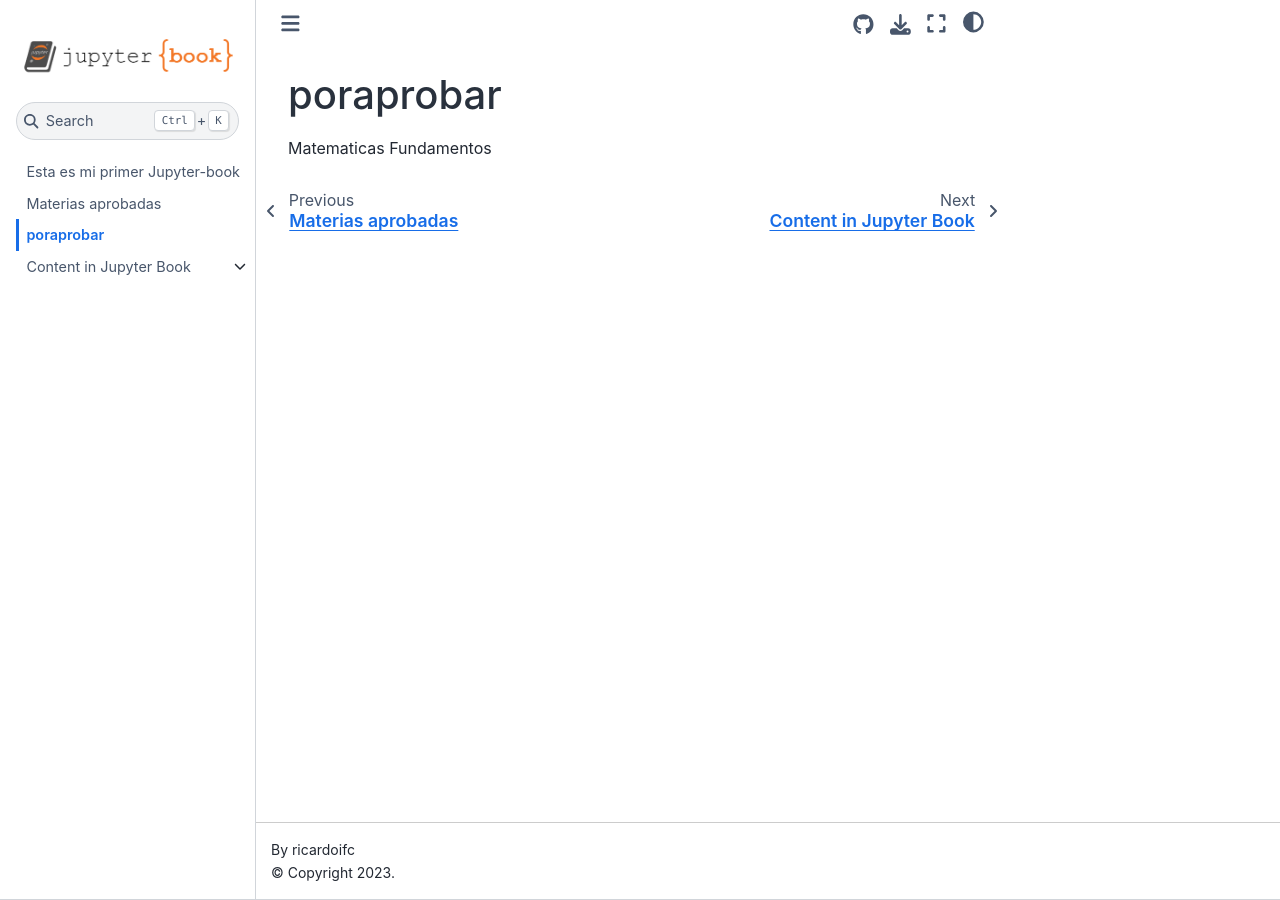
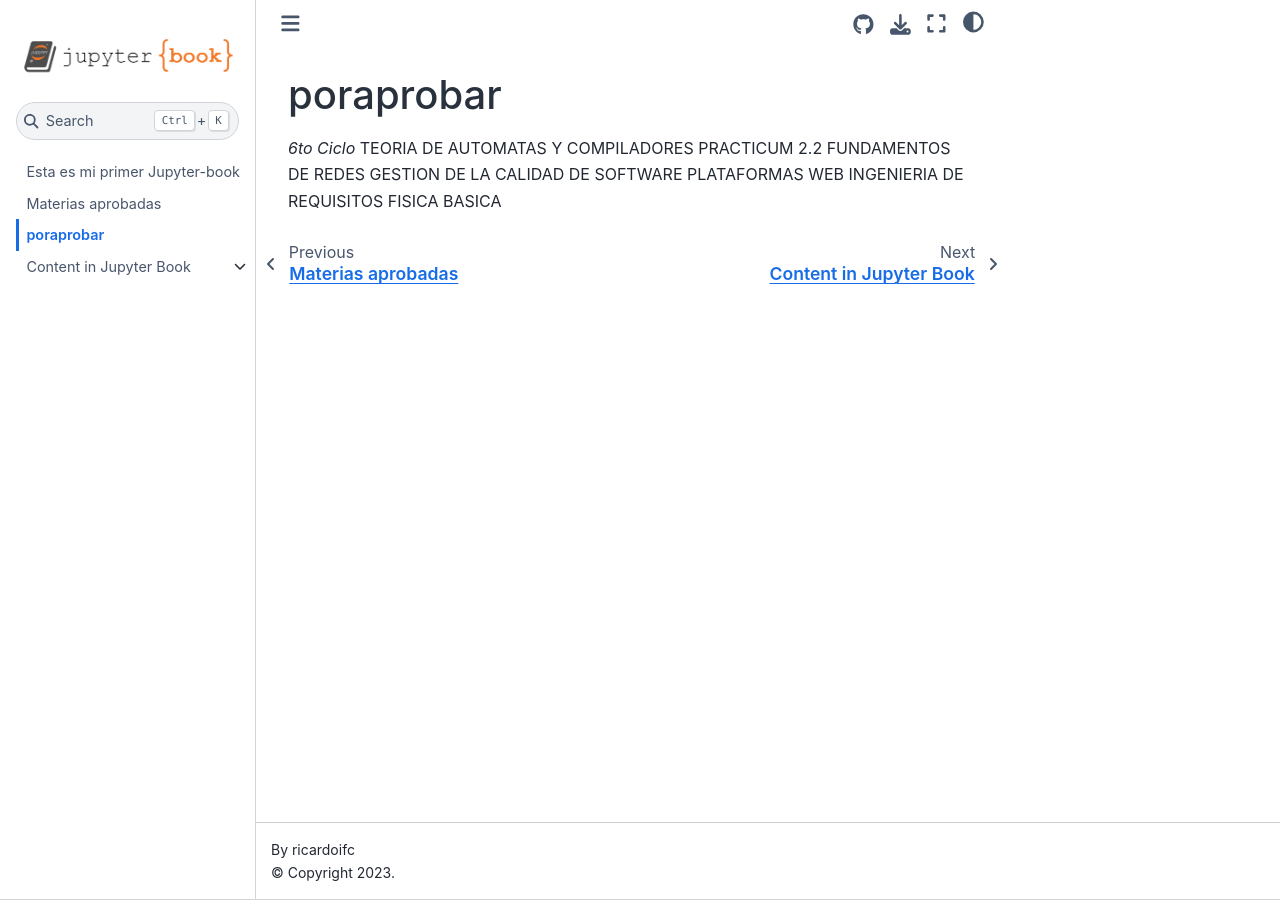
Before and after one commit to ricardoifc/milibro5, a Jupyter Book: the page built from porAprobar.md, in a window 1280 px wide. Built offline with Jupyter Book 1.0.4 settings and Sphinx 7.4.7 and the Sphinx Book theme 1.1.4, drawn with Linux system fonts in a browser that asks for light colours.

Commit message:
Update porAprobar.md

```diff
--- a/porAprobar.md
+++ b/porAprobar.md
@@ -1,5 +1,11 @@
 poraprobar
 =======================
 
-Matematicas
-Fundamentos
+*6to Ciclo*
+TEORIA DE AUTOMATAS Y COMPILADORES
+PRACTICUM 2.2
+FUNDAMENTOS DE REDES
+GESTION DE LA CALIDAD DE SOFTWARE
+PLATAFORMAS WEB
+INGENIERIA DE REQUISITOS
+FISICA BASICA
```
